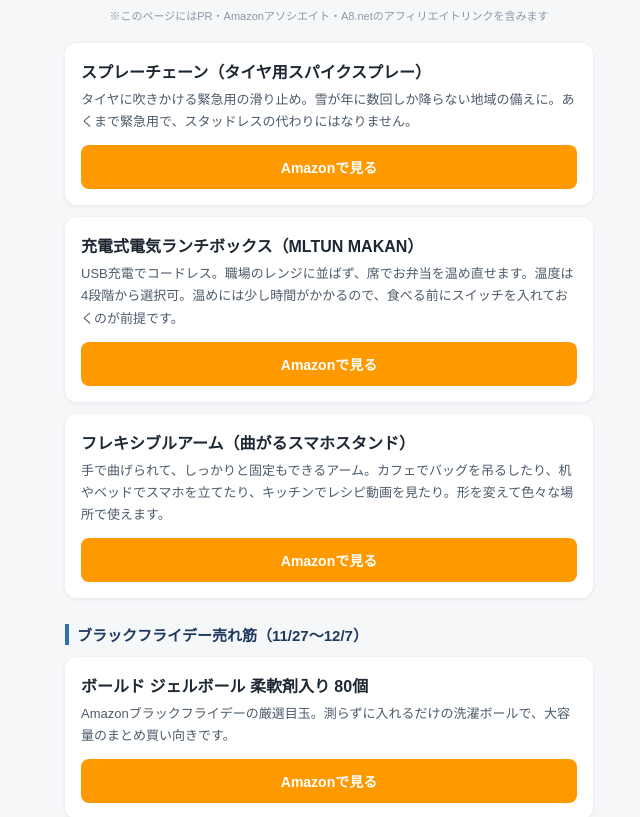
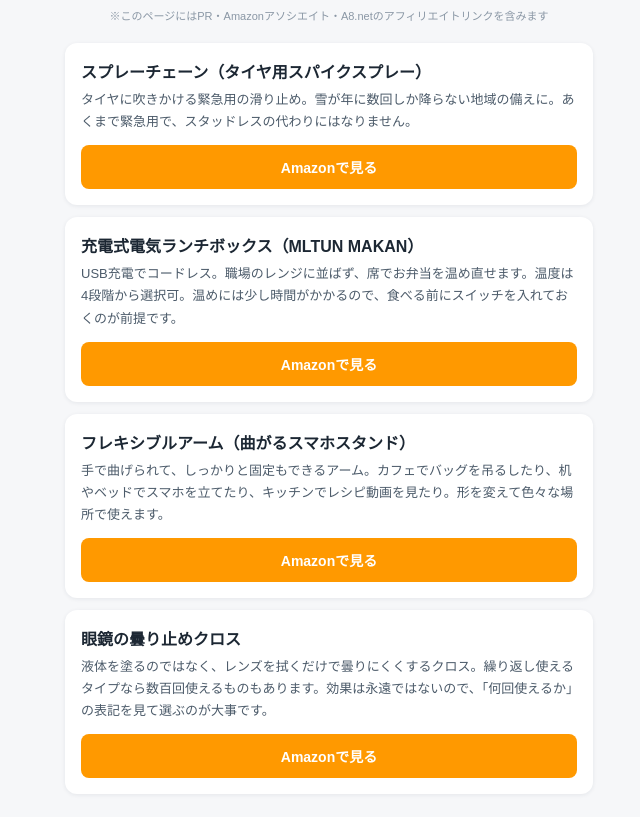
Before and after one commit to tk-ramen/kotone-links, a plain HTML site: page index.html in a window 1280 px wide. Shown: the part 135-952 px from the top of the page, without its empty margins (311-951 px from the left). Drawn offline with Linux system fonts and the light colour scheme.

Commit message:
眼鏡の曇り止めクロスのカードを追加

```diff
--- a/index.html
+++ b/index.html
@@ -47,6 +47,12 @@
     <h3>フレキシブルアーム（曲がるスマホスタンド）</h3>
     <p>手で曲げられて、しっかりと固定もできるアーム。カフェでバッグを吊るしたり、机やベッドでスマホを立てたり、キッチンでレシピ動画を見たり。形を変えて色々な場所で使えます。</p>
     <a class="btn amz" href="https://www.amazon.co.jp/s?k=%E3%83%95%E3%83%AC%E3%82%AD%E3%82%B7%E3%83%96%E3%83%AB%E3%82%A2%E3%83%BC%E3%83%A0+%E3%82%B9%E3%83%9E%E3%83%9B%E3%82%B9%E3%82%BF%E3%83%B3%E3%83%89&tag=tkramen2574-22" rel="nofollow sponsored noopener" target="_blank">Amazonで見る</a>
+  </div>
+
+  <div class="card">
+    <h3>眼鏡の曇り止めクロス</h3>
+    <p>液体を塗るのではなく、レンズを拭くだけで曇りにくくするクロス。繰り返し使えるタイプなら数百回使えるものもあります。効果は永遠ではないので、「何回使えるか」の表記を見て選ぶのが大事です。</p>
+    <a class="btn amz" href="https://www.amazon.co.jp/s?k=%E7%9C%BC%E9%8F%A1+%E6%9B%87%E3%82%8A%E6%AD%A2%E3%82%81+%E3%82%AF%E3%83%AD%E3%82%B9&tag=tkramen2574-22" rel="nofollow sponsored noopener" target="_blank">Amazonで見る</a>
   </div>
 
   <h2>ブラックフライデー売れ筋（11/27〜12/7）</h2>
```
